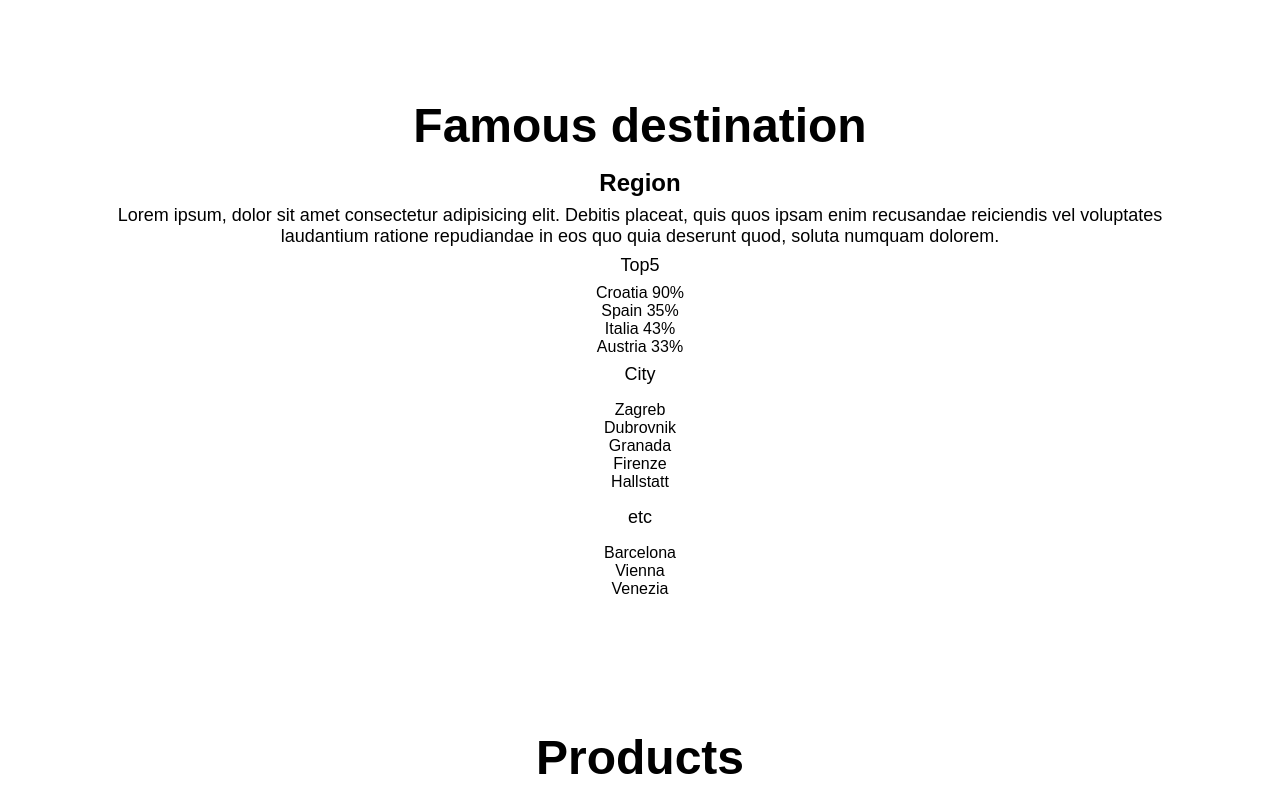
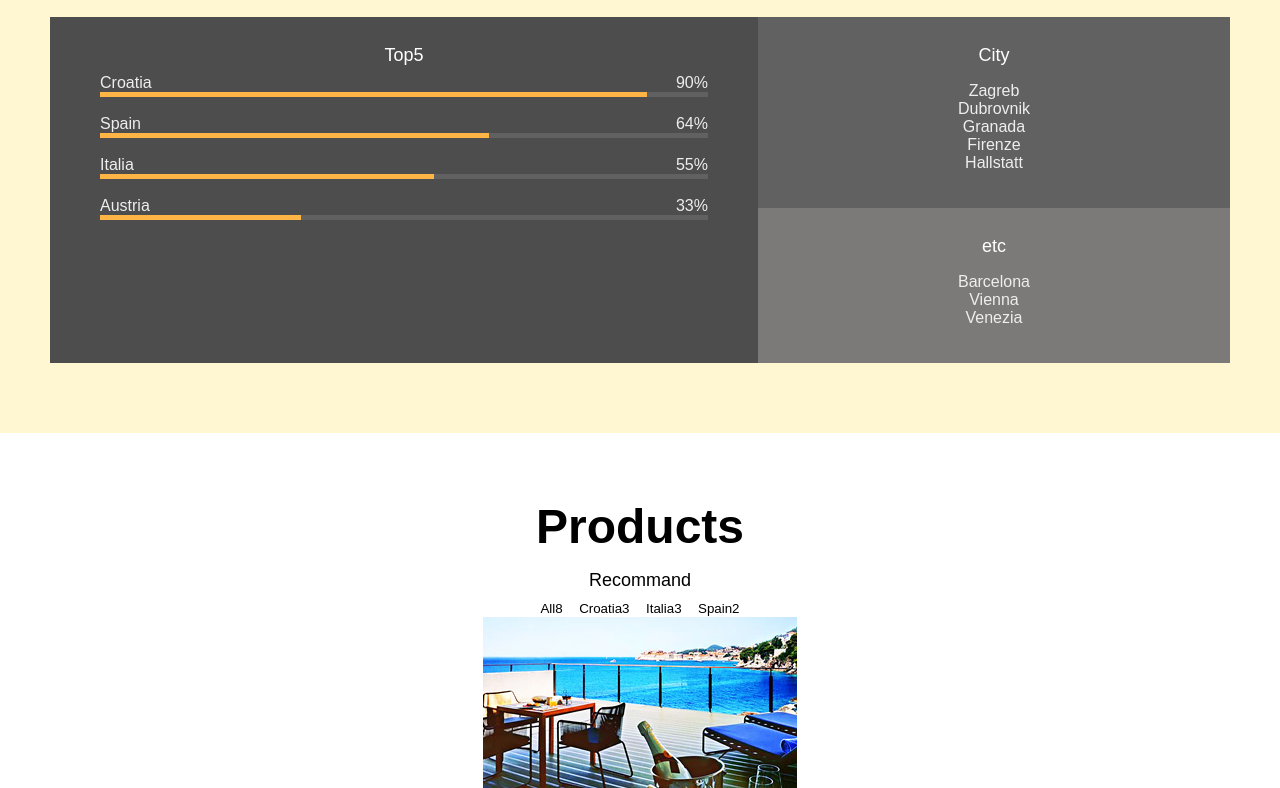
Before and after one commit to taijiro72/Portfolio, a plain HTML site: page index.html in a window 1280 px wide. Shown: the part 1877-2665 px from the top of the page. Drawn offline with Linux system fonts and the light colour scheme.

Commit message:
CSS: Skill

```diff
--- a/index.html
+++ b/index.html
@@ -49,9 +49,14 @@
     </section>
 
     <!-- about  소개-->
-    <section id="about" class="section">
+    <section id="about" class="section section__container">
         <h1>What's the SMART TRANSFER SERVICE?</h1>
-        <p>Lorem ipsum dolor sit amet consectetur adipisicing elit. Esse dicta, repellendus error vero consectetur nobis incidunt unde, velit temporibus maxime repudiandae quis excepturi tenetur ducimus neque facilis quaerat? Excepturi, deleniti. </p>
+        <p>Lorem ipsum dolor sit amet consectetur adipisicing elit.
+            Esse dicta, repellendus error vero consectetur nobis
+            incidunt unde, velit temporibus maxime repudiandae quis
+            excepturi tenetur ducimus neque facilis quaerat?
+            Excepturi, deleniti.
+        </p>
         <div class="about__majors">
             <div class="major">
                 <div class="major__icon">
@@ -94,11 +99,17 @@
 
     <!-- skills 지역-->
     <section id="skills" class="section">
+        <div class="section__container">
             <h1>Famous destination</h1>
             <h2>Region</h2>
-        <p>Lorem ipsum, dolor sit amet consectetur adipisicing elit. Debitis placeat, quis quos ipsam enim recusandae reiciendis vel voluptates laudantium ratione repudiandae in eos quo quia deserunt quod, soluta numquam dolorem.</p>
+            <p>Lorem ipsum, dolor sit amet consectetur adipisicing
+                elit. Debitis placeat, quis quos ipsam enim
+                recusandae reiciendis vel voluptates laudantium
+                ratione repudiandae in eos quo quia deserunt quod,
+                soluta numquam dolorem.
+            </p>
             <div class="skillsset">
-            <div class="skillsset__left">
+                <div class="skillset__left">
                     <h3 class="skillset__title">Top5</h3>
                     <div class="skill">
                         <div class="skill__description">
@@ -106,25 +117,25 @@
                             <span>90%</span>
                         </div>
                         <div class="skill__bar">
-                        <div class="skill__value"></div>
+                            <div class="skill__value" style="width:90%"></div>
                         </div>
                     </div>
                     <div class="skill">
                         <div class="skill__description">
                             <span>Spain</span>
-                        <span>35%</span>
+                            <span>64%</span>
                         </div>
                         <div class="skill__bar">
-                        <div class="skill__value"></div>
+                            <div class="skill__value" style="width: 64%"></div>
                         </div>
                     </div>
                     <div class="skill">
                         <div class="skill__description">
                             <span>Italia</span>
-                        <span>43%</span>
+                            <span>55%</span>
                         </div>
                         <div class="skill__bar">
-                        <div class="skill__valu"></div>
+                            <div class="skill__value" style="width: 55%"></div>
                         </div>
                     </div>
                     <div class="skill">
@@ -133,10 +144,11 @@
                             <span>33%</span>
                         </div>
                         <div class="skill__bar">
-                        <div class="skill__valu"></div>
+                            <div class="skill__value" style="width: 33%"></div>
                         </div>
                     </div>
-            <div class="skillsset__right">
+                </div>
+                <div class="skillset__right">
                     <div class="tools">
                         <h3 class="skillset__title">City</h3>
                         <ul class="tools__list">
@@ -154,6 +166,7 @@
                             <li><span>Vienna</span></li>
                             <li><span>Venezia</span></li>
                         </ul>
+                    </div>
                 </div>
             </div>
         </div>
--- a/style.css
+++ b/style.css
@@ -8,7 +8,7 @@
   --color-dark-pink: #ff6863;
   --color-black: #4d4d4d;
   --color-dark-grey: #4d4d4d; /* color dupe */
-  --colror-grey: #616161;
+  --color-grey: #616161;
   --color-light-grey: #7c7979;
   --color-blue: #73aace;
   --color-yellow: #fff7d1;
@@ -159,13 +159,16 @@
 .section {
   padding:50px;
   text-align: center;
-  max-width: 1200px; /*내 브라우저에서는 자동 정렬되었음*/
   margin: auto; /*내 브라우저에서는 자동 정렬되었음*/
 }
 
+.section__container {
+  max-width: 1200px;
+  margin: auto;
+}
 .about__majors {
   display: flex;
-  justify-content: space-between;
+  justify-content: space-between ;
   margin: 80px 0;
 }
 
@@ -220,3 +223,60 @@
 .job__period {
   font-size: var(--font-mircro);
 }
+
+.job__logo {
+  width: 50px;
+}
+
+/* Skills */
+#skills {
+  background: var(--color-yellow);
+}
+
+.skillsset {
+  display: flex;
+  background-color: var(--color-light-grey);
+  color: var(--color-light-white);
+  margin: 20px 0;
+}
+
+.skill__description {
+  display: flex;
+ justify-content: space-between;
+}
+.skillset__title {
+  color: var(--color-white);
+}
+
+.skillset__left {
+  flex-basis: 60%;
+  background-color: var(--color-dark-grey);
+  padding: 20px 50px;
+}
+
+.skill {
+  margin-bottom: 18px;
+}
+.skill__bar {
+  width: 100%;
+  height: 5px;
+  background-color: var(--color-grey);
+}
+
+.skill__value {
+  height: 5px;
+  background-color: var(--color-orange);
+
+}
+
+.skillset__right {
+  flex-basis: 40%;
+}
+
+.tools {
+  background-color: var(--color-grey);
+}
+
+.tools, .etc {
+  padding: 20px;
+}
```
Lines whose indentation alone changed are shown as unchanged.
